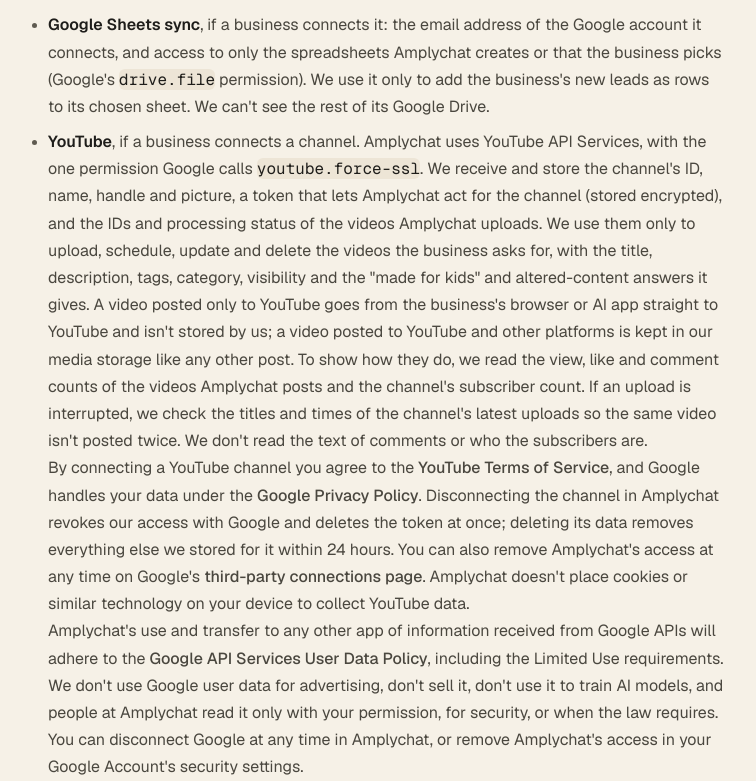
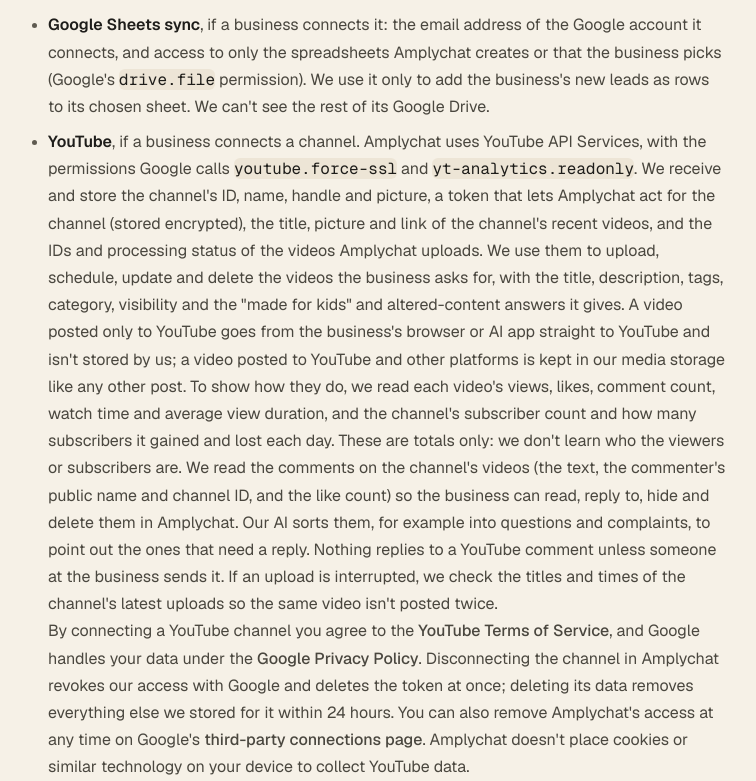
Before and after one commit to zakaur-rahman/socialhood, a Next.js app in the folder apps/web/: page /privacy in a window 1280 px wide. Shown: the part 5829-6610 px from the top of the page, without its empty margins (256-1012 px from the left). Built offline with nearby package versions, Linux system fonts and the light colour scheme; no server answers.

Commit message:
Privacy: YouTube comments and analytics (YouTube Phase 4)

```diff
--- a/apps/web/src/app/(marketing)/privacy/page.tsx
+++ b/apps/web/src/app/(marketing)/privacy/page.tsx
@@ -390,17 +390,22 @@ function sections(): LegalSection[] {
               chosen sheet. We can&apos;t see the rest of its Google Drive.
             </li>
             <li>
-              <strong>YouTube</strong>, if a business connects a channel. {N} uses YouTube API Services, with the one
-              permission Google calls <code>youtube.force-ssl</code>. We receive and store the channel&apos;s ID, name,
-              handle and picture, a token that lets {N} act for the channel (stored encrypted), and the IDs and processing
-              status of the videos {N} uploads. We use them only to upload, schedule, update and delete the videos the
-              business asks for, with the title, description, tags, category, visibility and the &quot;made for kids&quot;
-              and altered-content answers it gives. A video posted only to YouTube goes from the business&apos;s browser or
-              AI app straight to YouTube and isn&apos;t stored by us; a video posted to YouTube and other platforms is kept
-              in our media storage like any other post. To show how they do, we read the view, like and comment counts of
-              the videos {N} posts and the channel&apos;s subscriber count. If an upload is interrupted, we check the
-              titles and times of the channel&apos;s latest uploads so the same video isn&apos;t posted twice. We don&apos;t
-              read the text of comments or who the subscribers are.
+              <strong>YouTube</strong>, if a business connects a channel. {N} uses YouTube API Services, with the
+              permissions Google calls <code>youtube.force-ssl</code> and <code>yt-analytics.readonly</code>. We receive
+              and store the channel&apos;s ID, name, handle and picture, a token that lets {N} act for the channel (stored
+              encrypted), the title, picture and link of the channel&apos;s recent videos, and the IDs and processing status
+              of the videos {N} uploads. We use them to upload, schedule, update and delete the videos the business asks
+              for, with the title, description, tags, category, visibility and the &quot;made for kids&quot; and
+              altered-content answers it gives. A video posted only to YouTube goes from the business&apos;s browser or AI
+              app straight to YouTube and isn&apos;t stored by us; a video posted to YouTube and other platforms is kept in
+              our media storage like any other post. To show how they do, we read each video&apos;s views, likes, comment
+              count, watch time and average view duration, and the channel&apos;s subscriber count and how many subscribers
+              it gained and lost each day. These are totals only: we don&apos;t learn who the viewers or subscribers are.
+              We read the comments on the channel&apos;s videos (the text, the commenter&apos;s public name and channel ID,
+              and the like count) so the business can read, reply to, hide and delete them in {N}. Our AI sorts them, for
+              example into questions and complaints, to point out the ones that need a reply. Nothing replies to a
+              YouTube comment unless someone at the business sends it. If an upload is interrupted, we check the titles and
+              times of the channel&apos;s latest uploads so the same video isn&apos;t posted twice.
             </li>
           </ul>
           <p>
@@ -444,7 +449,8 @@ function sections(): LegalSection[] {
           </p>
           <p>
             <strong>Google (YouTube).</strong> If you connect a YouTube channel, the videos you post there and their
-            details go to YouTube through Google&apos;s official API.
+            details, and your replies to comments and your choices to hide or delete them, go to YouTube through
+            Google&apos;s official API.
           </p>
           <p>
             <strong>Our subprocessors</strong>, the service providers that process data for us, only to run {N}. The list is
```
